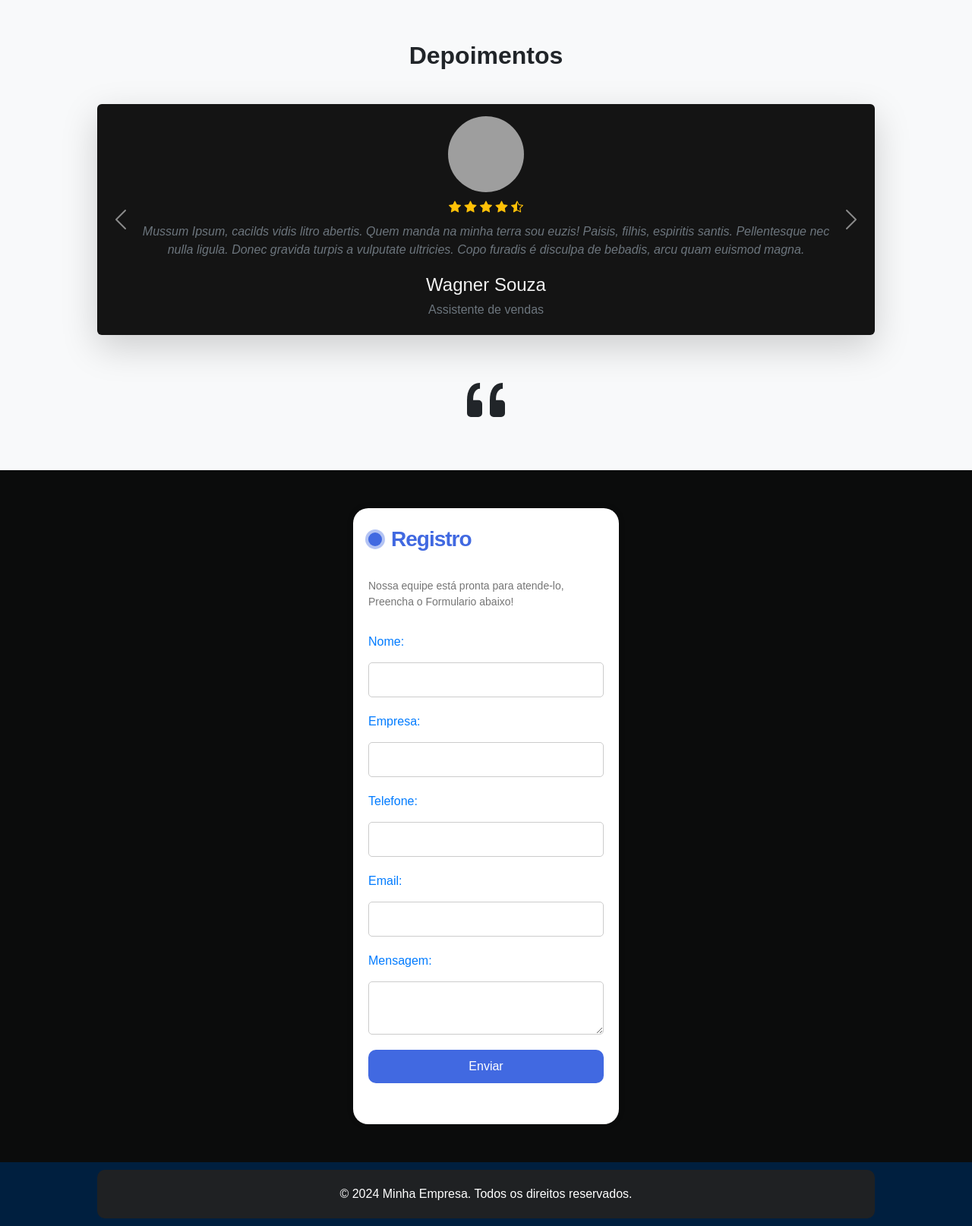
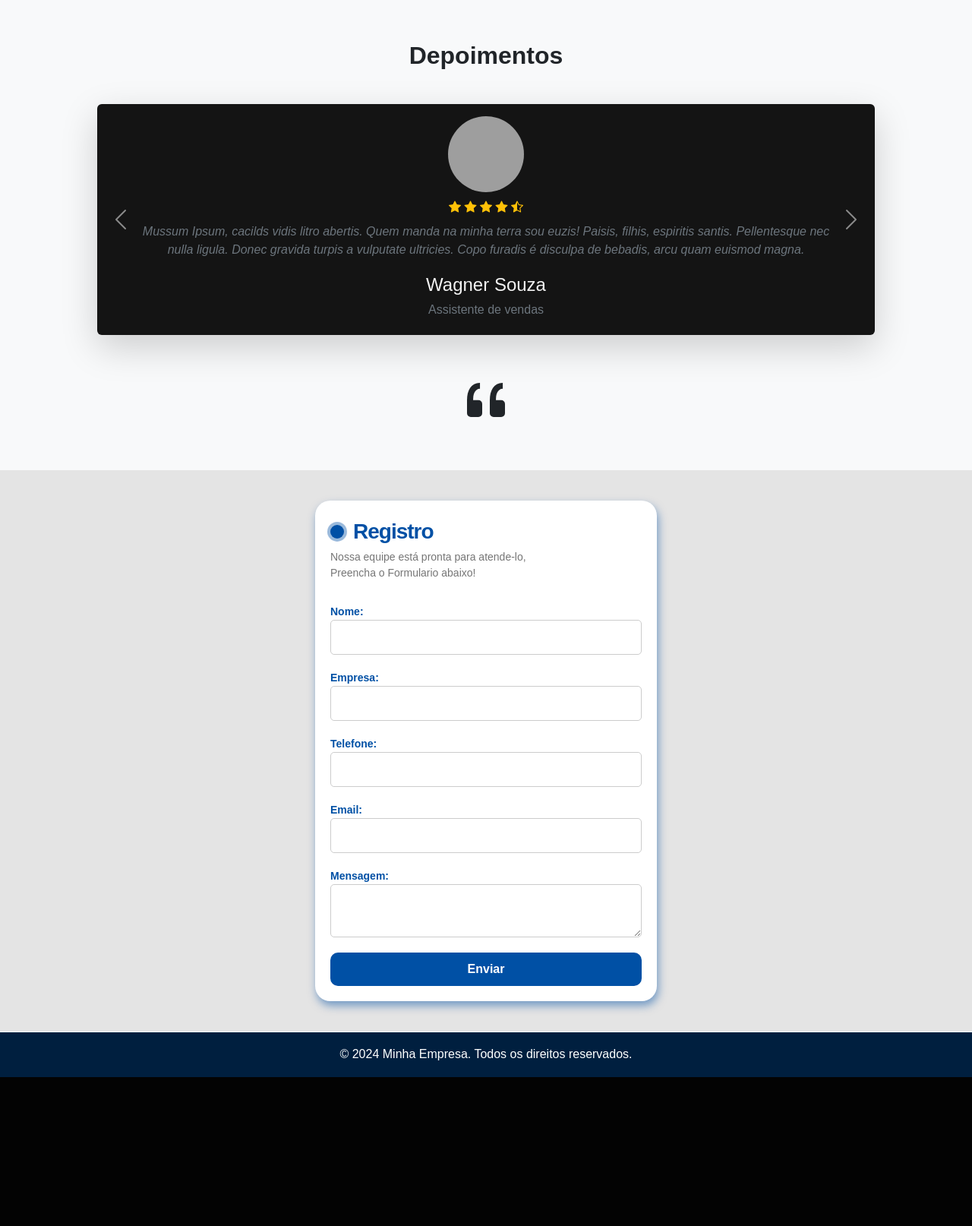
Before and after one commit to FelipepFranco/projeto-final, a PHP site: page / in a window 1280 px wide. Shown: the part 1649-3263 px from the top of the page at 76% size. After the commit the page ends 3067 px from the top, so only its background shows below. Run offline with PHP 8.4, Linux system fonts and the light colour scheme; some libraries are stand-ins or nearby versions; grey boxes are pictures that could not be loaded.

Commit message:
Atualização de forms e melhorias de design

```diff
--- a/assets/css/style.css
+++ b/assets/css/style.css
@@ -324,26 +324,35 @@ footer p {
 
 /* Formulario de contato */
 
+.section-form {
+    padding: 40px 0px;
+    margin-bottom: 0;
+    background-color: #e4e4e4;
+}
+
 .form {
     display: flex;
     flex-direction: column;
     gap: 10px;
-    max-width: 350px;
+    max-width: 450px;
     background-color: #fff;
     padding: 20px;
     border-radius: 20px;
     position: relative;
+    width: 100vw;
+    box-shadow: 2px 6px 12px rgba(0, 80, 165, 0.5);
 }
 
 .title {
     font-size: 28px;
-    color: royalblue;
+    color: #0050a5;
     font-weight: 600;
     letter-spacing: -1px;
     position: relative;
     display: flex;
     align-items: center;
     padding-left: 30px;
+    margin-bottom: -8px;
 }
 
 .title::before,.title::after {
@@ -353,13 +362,13 @@ footer p {
     width: 16px;
     border-radius: 50%;
     left: 0px;
-    background-color: royalblue;
+    background-color: #0050a5;
 }
 
 .title::before {
     width: 18px;
     height: 18px;
-    background-color: royalblue;
+    background-color: #0050a5;
 }
 
 .title::after {
@@ -378,11 +387,11 @@ footer p {
 }
 
 .signin a {
-    color: royalblue;
+    color: #0050a5;
 }
 
 .signin a:hover {
-    text-decoration: underline royalblue;
+    text-decoration: underline #0050a5;
 }
 
 .flex {
@@ -431,7 +440,7 @@ footer p {
 .submit {
     border: none;
     outline: none;
-    background-color: royalblue;
+    background-color: #0050a5;
     padding: 10px;
     border-radius: 10px;
     color: #fff;
@@ -454,3 +463,28 @@ footer p {
         opacity: 0;
     }
 }
+
+.label-form {
+    margin-bottom: -10px;
+    font-weight: 600;
+    font-size: 14px;
+    color: #0050a5;
+}
+
+
+/* Footer - Copyright */
+
+.copyright {
+    height: 60px;
+    display: flex;
+    justify-content: center;
+    align-items: center;
+    border-top: 1px solid #ffffff ;
+    padding: 0;
+    margin: 0;
+}
+
+.input-form:focus {
+    border-color: #0050a5;
+    outline: none;
+}
--- a/assets/css/styleStrap.css
+++ b/assets/css/styleStrap.css
@@ -4,6 +4,16 @@
 
 .bg-black1a {
     background-color: #772626;
+}
+
+.btn-primary-dark {
+    background-color: #0050a5;
+    color: white;
+}
+
+.btn-primary-dark:hover {
+    background-color: #007BFF;
+    color: white;
 }
 
 .text-white {
@@ -80,32 +90,6 @@
 .carousel-control-prev, .carousel-control-next {
     width: 6%;
 }
-/* .carousel-indicators {
-    position: absolute;
-    bottom: -30px;
-    left: 50%;
-    transform: translateX(-50%);
-    list-style: none;
-    display: flex;
-    justify-content: center;
-    gap: 10px;
-}
-.carousel-indicators li {
-    width: 1px;
-    height: 5px;
-    background-color: #000;
-    cursor: pointer;
-    display: flex;
-    align-items: center;
-    justify-content: center;
-}
-.carousel-indicators li::after {
-    content: '';
-    display: none;
-}
-.carousel-indicators .active {
-    background-color: #fff;
-} */
 
 .content-testimonial {
     padding: 0px 30px;
--- a/index.html
+++ b/index.html
@@ -65,7 +65,7 @@
         <h1 class="fw-semibold fs-5 text-white"><span style="color: #7CAED4">||</span> Batata</h1>
         <p class="fs-1 fw-bold">Transforme Sua <br>Visão em <span style="color: #7CAED4">Realidade</span></p>
         <p class="fw-semibold">Experiência e Inovação Tecnológica ao Seu Alcance</p>
-        <button class="border-white btn btn-primary fw-semibold">Conheça nossos produtos</button>
+        <button class="btn btn-primary-dark fw-semibold text-white fs-6">Conheça nossos produtos</button>
       </div>
     </section>
 
@@ -80,7 +80,7 @@
             <i class="bi bi-pc-display-horizontal fs-1 mb-3 text-white"></i>
             <h5 class="card-title text-white">Batata_$1</h5>
             <p class="card-text text-secondary">With supporting text below as a natural lead-in to additional content.</p>
-            <a href="#" class="btn btn-primary btn-show animate__animated animate__fadeInUp">Go somewhere</a>
+            <a href="#" class="btn btn-primary-dark btn-show animate__animated animate__fadeInUp">Go somewhere</a>
           </div>
         </div>
 
@@ -89,7 +89,7 @@
             <i class="bi bi-images fs-1 mb-3 text-white"></i>
             <h5 class="card-title text-white">Batata_$2</h5>
             <p class="card-text text-secondary">With supporting text below as a natural lead-in to additional content.</p>
-            <a href="#" class="btn btn-primary btn-show animate__animated animate__fadeInUp">Go somewhere</a>
+            <a href="#" class="btn btn-primary-dark btn-show animate__animated animate__fadeInUp">Go somewhere</a>
           </div>
         </div>
 
@@ -98,7 +98,7 @@
             <i class="bi bi-film fs-1 mb-3 text-white"></i>
             <h5 class="card-title text-white">Batata_$3</h5>
             <p class="card-text text-secondary">With supporting text below as a natural lead-in to additional content.</p>
-            <a href="#" class="btn btn-primary btn-show animate__animated animate__fadeInUp">Go somewhere</a>
+            <a href="#" class="btn btn-primary-dark btn-show animate__animated animate__fadeInUp">Go somewhere</a>
           </div>
         </div>
 
@@ -205,11 +205,11 @@
     <!-- ====== Fim Testimonial Section ====== -->
 
     <!-- ====== Form Section ======= -->
-    <section>
+    <section class="section-form">
 
       <form class="form" id="contact-form" action="https://api.sheetmonkey.io/form/kkbUXVjnoCuZYqNQuQkkwz" method="post">
         <p class="title">Registro </p>
-        <p class="message">Nossa equipe está pronta para atende-lo, Preencha o Formulario abaixo!</p>
+        <p class="message">Nossa equipe está pronta para atende-lo,<br> Preencha o Formulario abaixo!</p>
             <!-- <div class="flex">
               <label>
                   <input required placeholder="" type="text" id="name" name="name" class="input">
@@ -226,19 +226,18 @@
             <input required="" placeholder="" type="email" class="input" id="email" name="email">
             <span>Email</span>
           </label>  -->
-        <label for="name">Nome:</label>
-        <input type="text" id="name" name="name" required>
-        <label for="company">Empresa:</label>
-        <input type="text" id="company" name="company" required>
-        <label for="phone">Telefone:</label>
-        <input type="tel" id="phone" name="phone" required>
-        <label for="email">Email:</label>
-        <input type="email" id="email" name="email" required>
-        <label for="message">Mensagem:</label>
-        <textarea id="message" name="message" required></textarea>
+        <label for="name" class="label-form">Nome:</label>
+        <input type="text" id="name" name="name" class="input-form" required>
+        <label for="company" class="label-form">Empresa:</label>
+        <input type="text" id="company" name="company" class="input-form" required>
+        <label for="phone" class="label-form">Telefone:</label>
+        <input type="tel" id="phone" name="phone" class="input-form" required>
+        <label for="email" class="label-form">Email:</label>
+        <input type="email" id="email" name="email" class="input-form" required>
+        <label for="message" class="label-form">Mensagem:</label>
+        <textarea id="message" name="message" class="input-form" required></textarea>
         <input type="hidden" name="Created" value="x-sheetmonkey-current-date-time" />
-        <button class="submit">Enviar</button>
-        <br>
+        <button class="submit btn btn-primary-dark fw-semibold fs-6">Enviar</button>
       </form>
     </section>
     <!-- ====== End Form Section ======= -->
@@ -264,10 +263,8 @@
     </section> -->
   </main>
 
-  <footer class="bg-darkBlue">
-    <div class="container text-white">
-      <p>&copy; 2024 Minha Empresa. Todos os direitos reservados.</p>
-    </div>
+  <footer class="bg-darkBlue text-white bg-darkBlue copyright">
+    <p>&copy; 2024 Minha Empresa. Todos os direitos reservados.</p>
   </footer>
 
 
```
Lines whose indentation alone changed are shown as unchanged.
